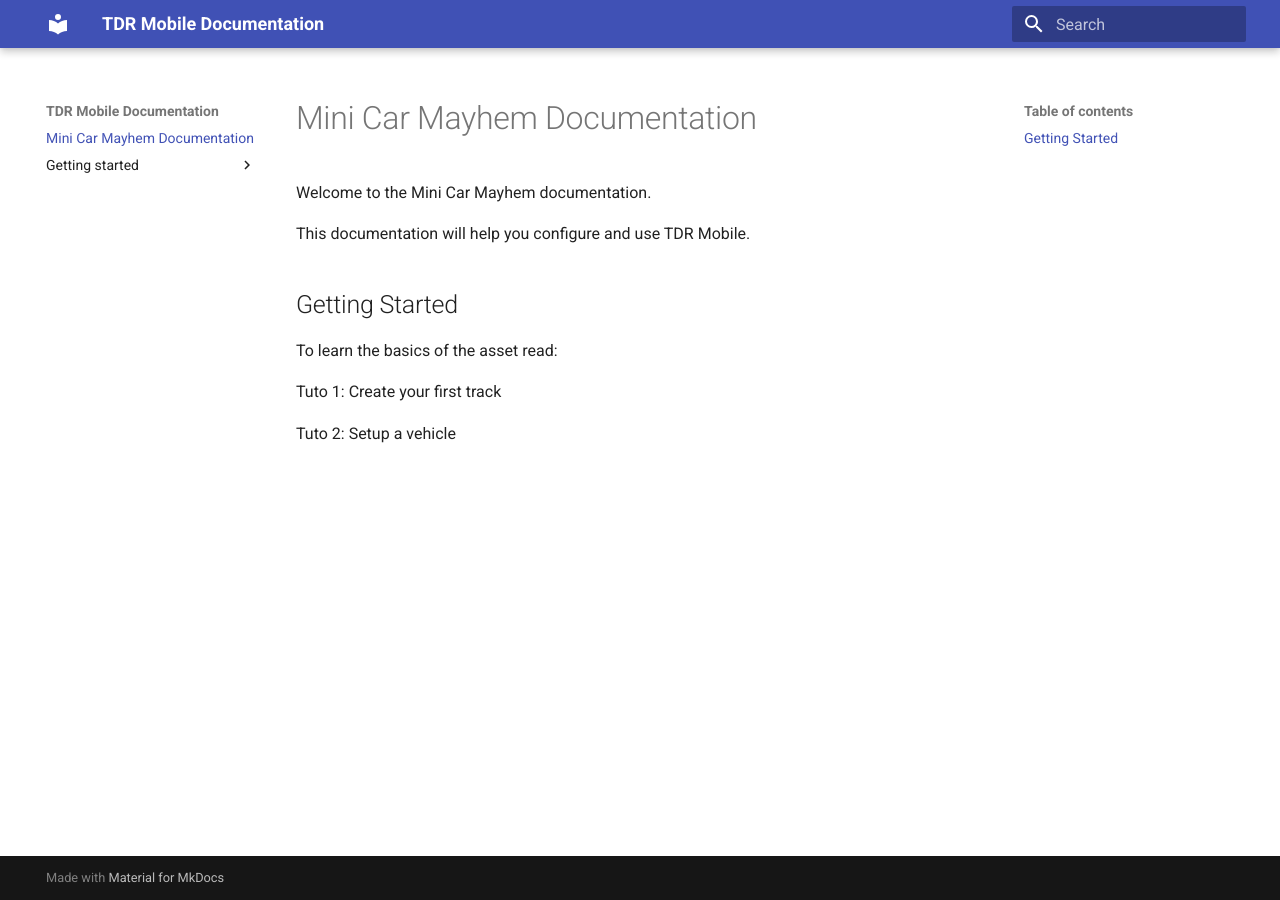
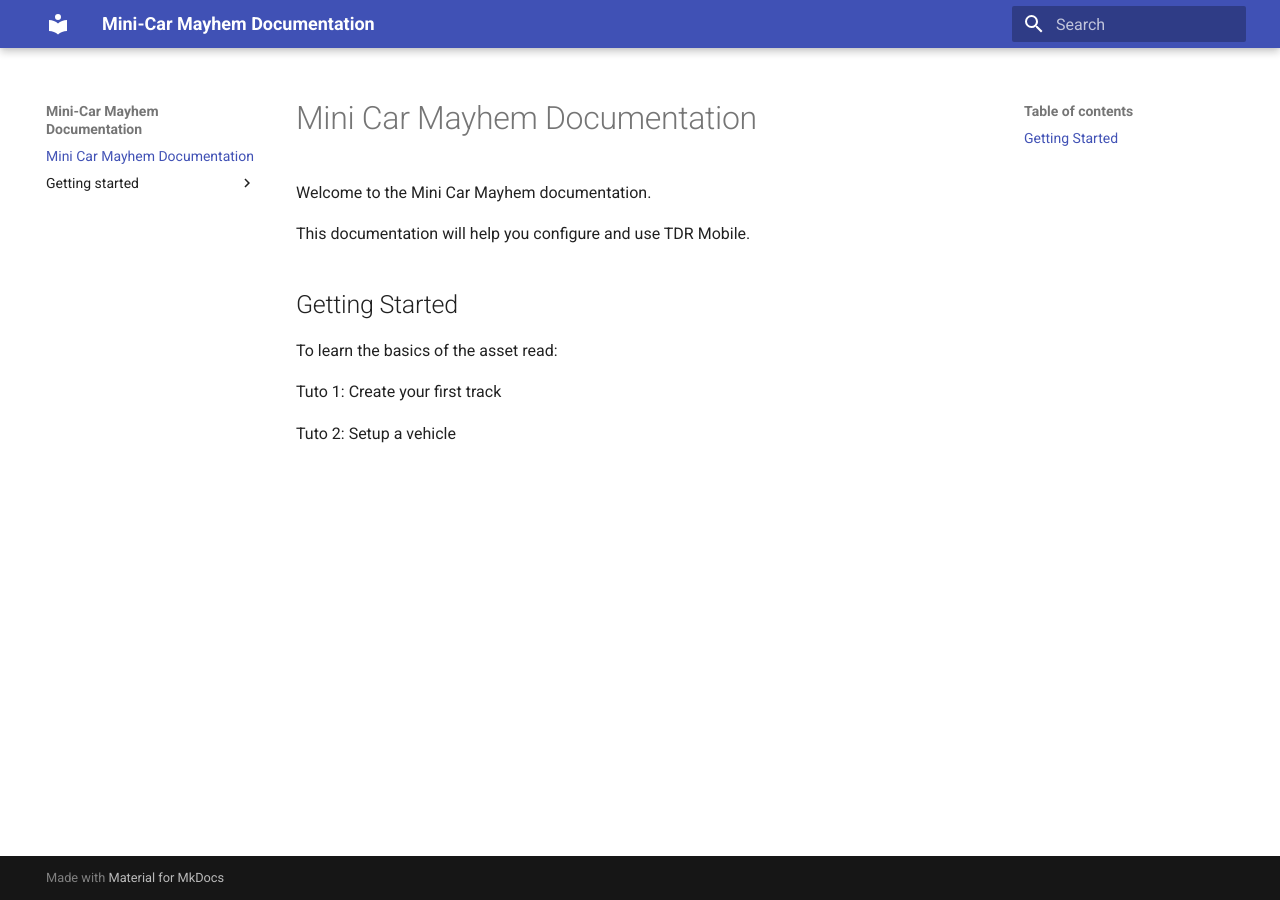
Before and after one commit to targetsoundfx/minicar-mayhem-documentation, an MkDocs documentation site: the page built from docs/index.md, in a window 1280 px wide. Built offline with MkDocs 1.6.1 and Material for MkDocs 9.7.7, drawn with Linux system fonts in a browser that asks for light colours.

Commit message:
Change site name in mkdocs configuration

```diff
--- a/mkdocs.yml
+++ b/mkdocs.yml
@@ -1,4 +1,4 @@
-site_name: TDR Mobile Documentation
+site_name: Mini-Car Mayhem Documentation
 
 use_directory_urls: false
 
```
